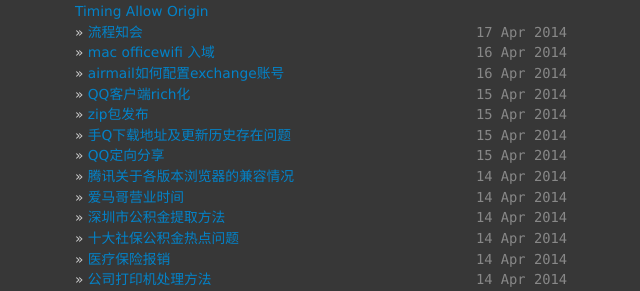
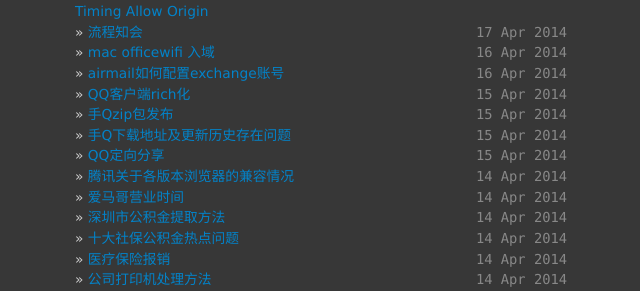
Before and after one commit to materliu/materliu.github.io, a Jekyll site: the page built from tencent.html, in a window 1280 px wide. Shown: the part 806-1097 px from the top of the page, without its empty margins (234-874 px from the left). Built offline with Jekyll 4.4.1, drawn with Linux system fonts in a browser that asks for light colours; Markdown is read by kramdown in place of the engine named in the settings.

Commit message:
change file title !

```diff
--- a/all/tencent/_posts/2014-04-15-mobile_qq_zip_publish.md
+++ b/all/tencent/_posts/2014-04-15-mobile_qq_zip_publish.md
@@ -1,6 +1,6 @@
 ---
 layout: post
-title: 2014-04-15-zip包发布.md
+title: 2014-04-15-手Qzip包发布.md
 ---
 
 [zip包发布](http://admin.connect.oa.com/index.html)
```
